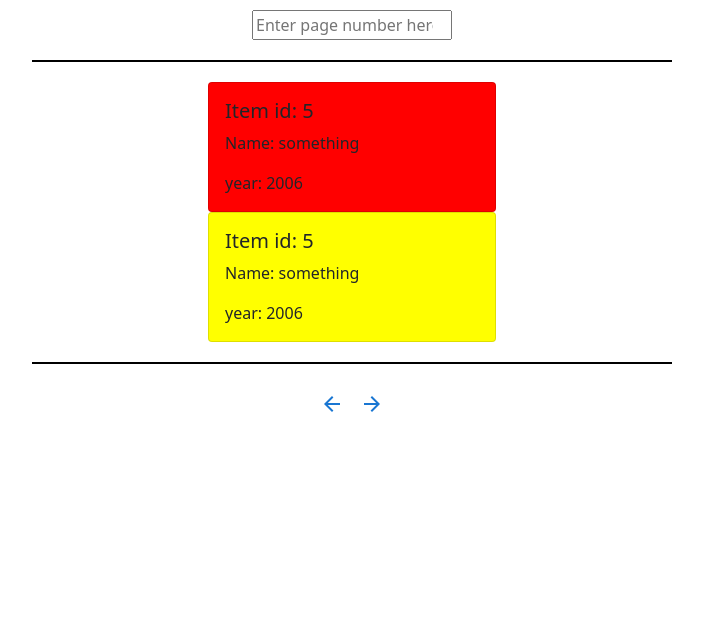
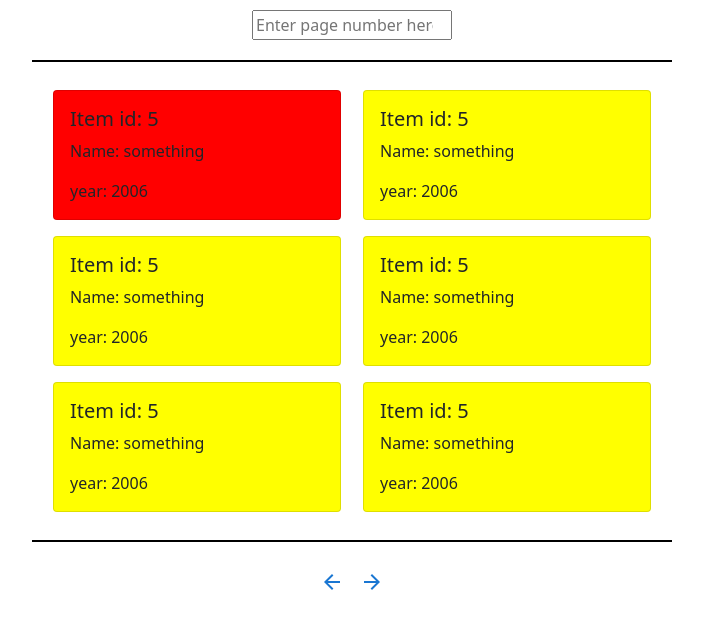
Before and after one commit to kuborek2/page-turenr, a React (Create React App) app: page / in a window 1280 px wide. Shown: the top 628 px of the page, without its empty margins (288-991 px from the left). Built offline with nearby package versions, Linux system fonts and the light colour scheme.

Commit message:
Fisnihed styling product-container component

```diff
--- a/src/components/products-container.css
+++ b/src/components/products-container.css
@@ -0,0 +1,12 @@
+.cards-container {
+    display: flex;
+    flex-direction: row;
+    flex-wrap: wrap;
+    justify-content: space-around;
+}
+
+.cards-container > * {
+    width: 30%;
+    margin-top: 8px;
+    margin-bottom: 8px;
+}
--- a/src/components/products-container.js
+++ b/src/components/products-container.js
@@ -27,6 +27,50 @@ export const ProductsContainer = () => {
                     </Card.Text>
                 </Card.Body>
             </Card>
+            <Card style={{ width: '18rem', backgroundColor: 'yellow' }}>
+                <Card.Body>
+                    <Card.Title>Item id: 5</Card.Title>
+                    <Card.Text>
+                        Name: something
+                    </Card.Text>
+                    <Card.Text>
+                        year: 2006
+                    </Card.Text>
+                </Card.Body>
+            </Card>
+            <Card style={{ width: '18rem', backgroundColor: 'yellow' }}>
+                <Card.Body>
+                    <Card.Title>Item id: 5</Card.Title>
+                    <Card.Text>
+                        Name: something
+                    </Card.Text>
+                    <Card.Text>
+                        year: 2006
+                    </Card.Text>
+                </Card.Body>
+            </Card>
+            <Card style={{ width: '18rem', backgroundColor: 'yellow' }}>
+                <Card.Body>
+                    <Card.Title>Item id: 5</Card.Title>
+                    <Card.Text>
+                        Name: something
+                    </Card.Text>
+                    <Card.Text>
+                        year: 2006
+                    </Card.Text>
+                </Card.Body>
+            </Card>
+            <Card style={{ width: '18rem', backgroundColor: 'yellow' }}>
+                <Card.Body>
+                    <Card.Title>Item id: 5</Card.Title>
+                    <Card.Text>
+                        Name: something
+                    </Card.Text>
+                    <Card.Text>
+                        year: 2006
+                    </Card.Text>
+                </Card.Body>
+            </Card>
       </div>
     );
 }
```
